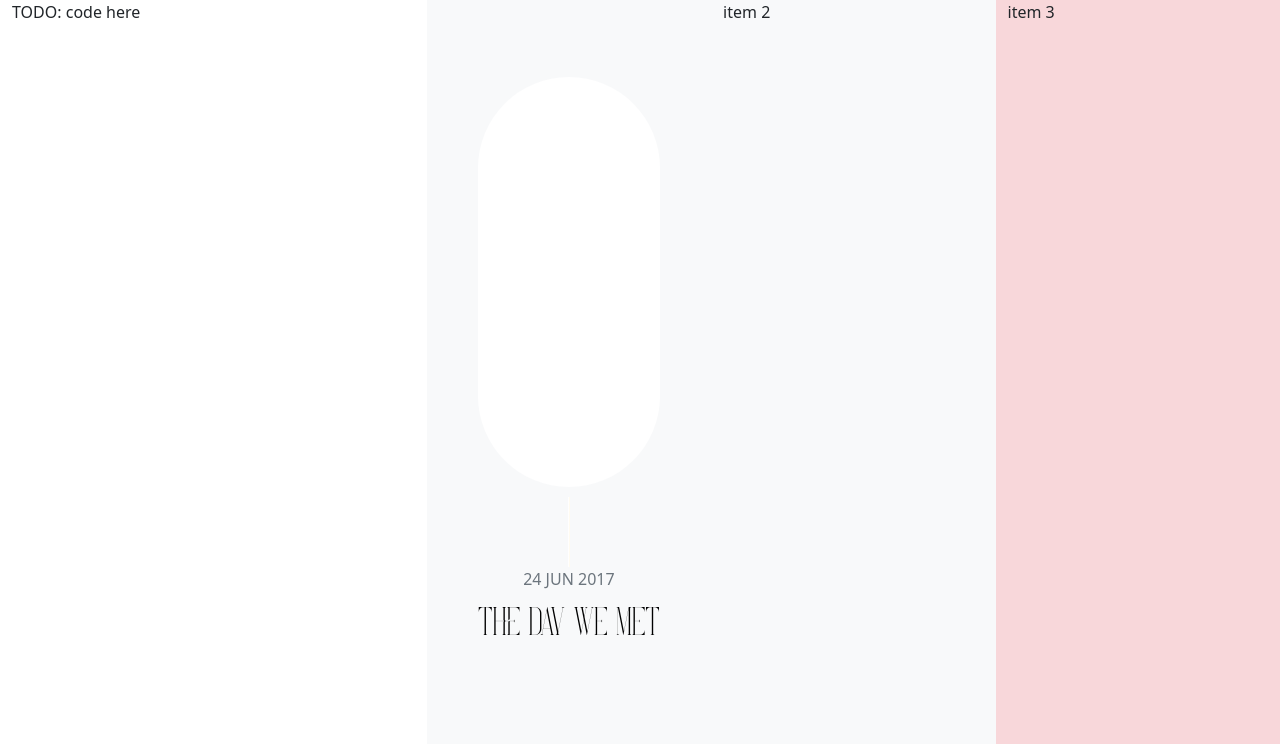
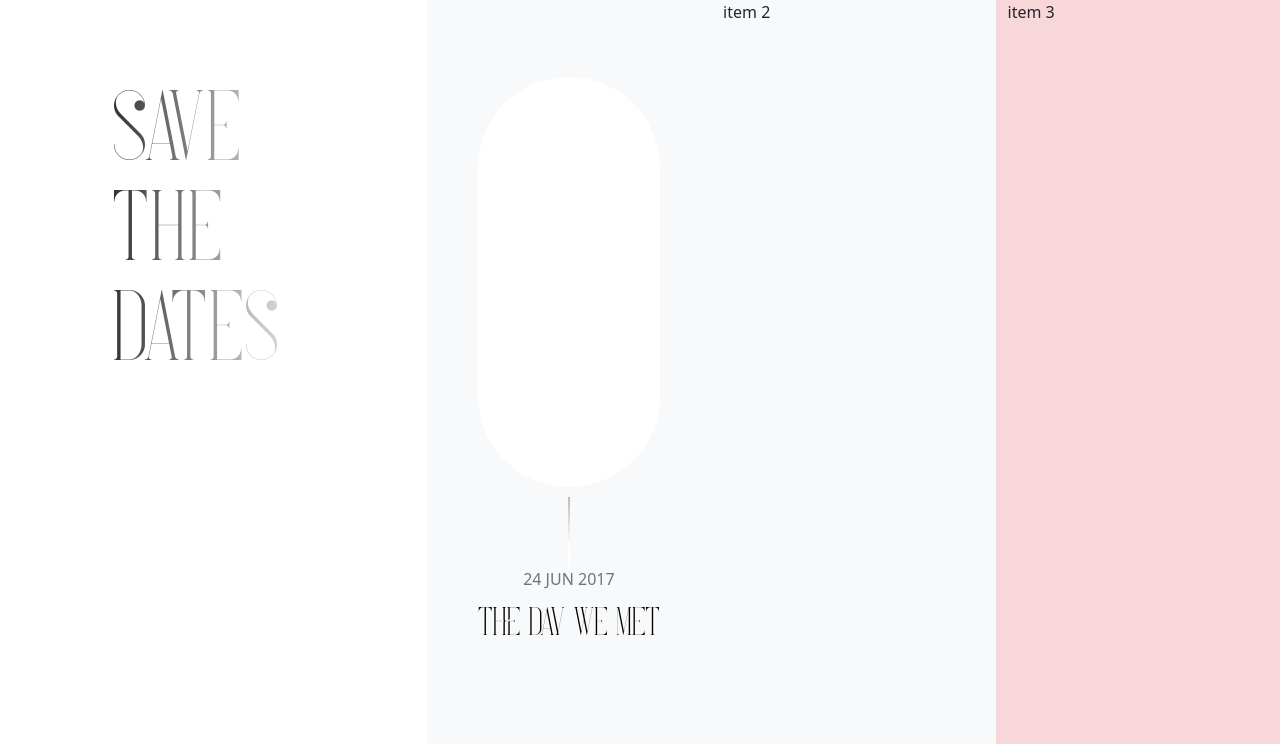
Before and after one commit to scriptkid23/save-the-dates, a web app: file index.html in a window 1280 px wide. Shown: the part 56-800 px from the top of the page. Run offline with its HTML, style and script files only (its server is not run), Linux system fonts and the light colour scheme.

Commit message:
feat: create font gradient

```diff
--- a/assets/styles/index.css
+++ b/assets/styles/index.css
@@ -30,13 +30,22 @@ body {
     height: 70px;
     width: 0.6%;
 
-    background: hsla(0, 0%, 100%, 1);
+    background: linear-gradient(to bottom,#BBBBBB 0%,#FFFFFF 70%);
+}
+.std-font-gradient{
+    font-size: 100px;
+    font-weight: 500;
+    margin-left: 25%;
+    margin-bottom: -50px;
+    padding: 0px;
+    letter-spacing: 2px;
+    background-clip: initial;
+    background: linear-gradient(
+            to right, #333333 0%, #CCCCCC 50%,#FFFFFF 100%);
+    -webkit-text-fill-color: transparent;
+    -webkit-background-clip: text;
+}
 
-    background: linear-gradient(360deg, hsla(0, 0%, 100%, 1) 0%, hsla(0, 0%, 100%, 1) 22%, hsla(43, 100%, 96%, 1) 100%);
-
-    background: -moz-linear-gradient(360deg, hsla(0, 0%, 100%, 1) 0%, hsla(0, 0%, 100%, 1) 22%, hsla(43, 100%, 96%, 1) 100%);
-
-    background: -webkit-linear-gradient(360deg, hsla(0, 0%, 100%, 1) 0%, hsla(0, 0%, 100%, 1) 22%, hsla(43, 100%, 96%, 1) 100%);
-
-    filter: progid: DXImageTransform.Microsoft.gradient( startColorstr="#FFFFFF", endColorstr="#FFFFFF", GradientType=1 );
+.margin-top-50{
+    margin-top:50px;
 }
--- a/index.html
+++ b/index.html
@@ -63,9 +63,17 @@
             </nav>
         </div>
         <div class="main h-100">
-            <div class="row h-100">
-                <div class="col-4 ">
-                    TODO: code here
+            <div class="row h-100 ">
+                <div class="col-4 text-uppercase font-french-regular margin-top-50">
+                    <p class="std-font-gradient">
+                        save
+                    </p>
+                    <p class="std-font-gradient">
+                        the
+                    </p>
+                    <p class="std-font-gradient">
+                        dates
+                    </p>
                 </div>
                 <div class="col-8">
                     <div class="row h-100">
```
